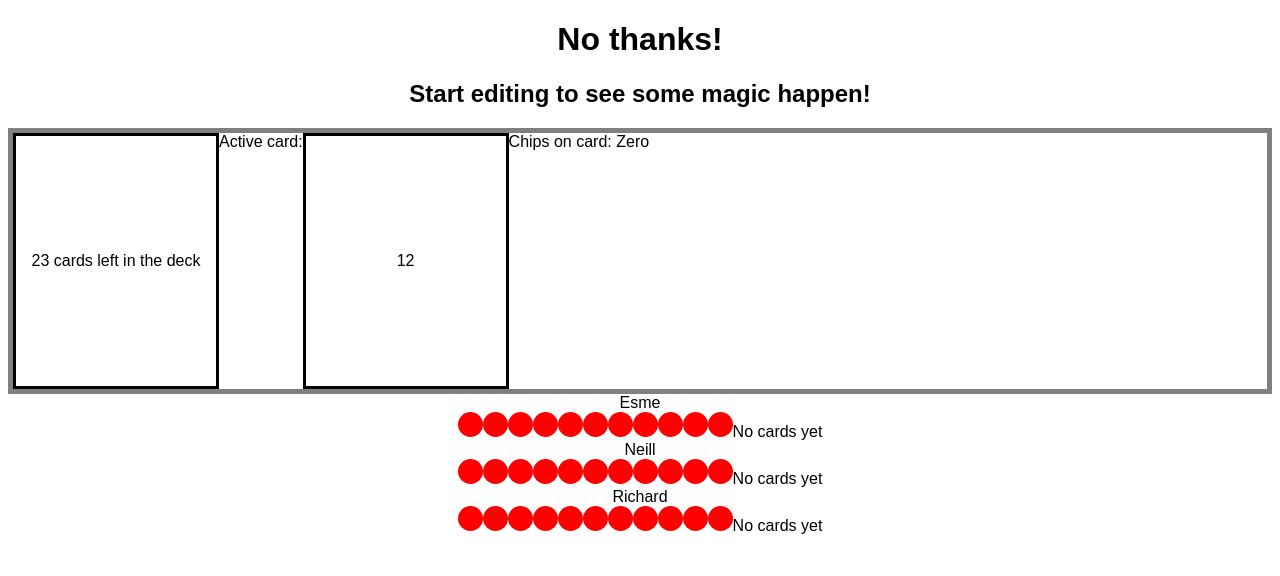
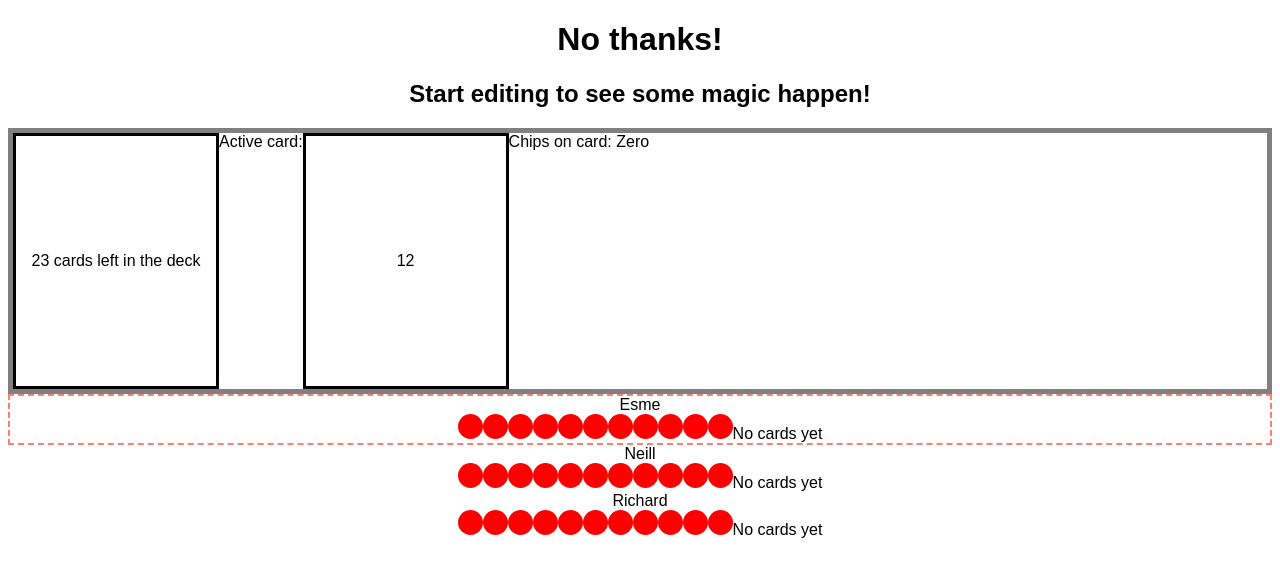
Before and after one commit to WeAreAcademy/faculty-120221-no-thanks, a React (Create React App) app: page / in a window 1280 px wide. Shown: the top 576 px of the page. Built offline with nearby package versions, Linux system fonts and the light colour scheme.

Commit message:
activ e player highlighted

```diff
--- a/src/App.tsx
+++ b/src/App.tsx
@@ -19,8 +19,8 @@ export default function App() {
       Chips on card: <Counters n={game.active.chips} />
       </div>
       <div className="players">
-        {game.players.map(player=> <>
-        <PlayerCard player={player}/>
+        {game.players.map((player, index)=> <>
+        <PlayerCard player={player} isActive={game.active.playerIdx===index}/>
         </>)}
       </div>
     </div>
@@ -28,12 +28,13 @@ export default function App() {
 }
 
 interface PlayerCardProps {
-  player: Player
+  player: Player,
+  isActive: boolean
 }
-function PlayerCard({player}: PlayerCardProps){
+function PlayerCard({player, isActive}: PlayerCardProps){
   const {chips, name,cards} = player
   return (
-    <div className="player-card">
+    <div className={isActive ? "player-card active-player": "player-card"}>
       <div className="name">{name}</div>
       <Counters n={chips}/>
       {cards.length ? cards.map((card: Card)=><GameCard value={card}/>): "No cards yet"}
--- a/src/styles.css
+++ b/src/styles.css
@@ -8,3 +8,7 @@
   display: flex;
   flex-direction: row;
 }
+
+.active-player {
+  border: 2px salmon dashed;
+}
```
Also changed, not shown: package.json (+7 -1 lines).
